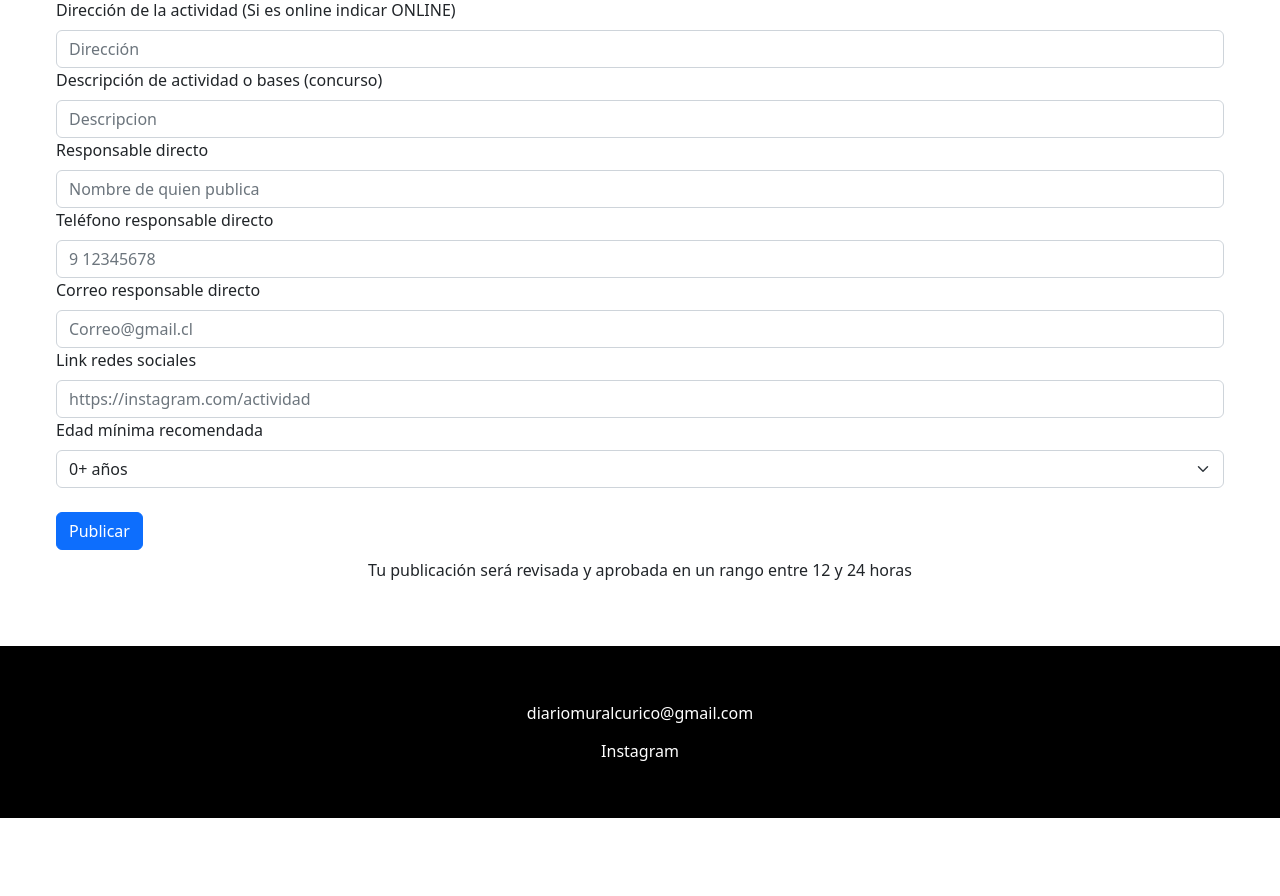
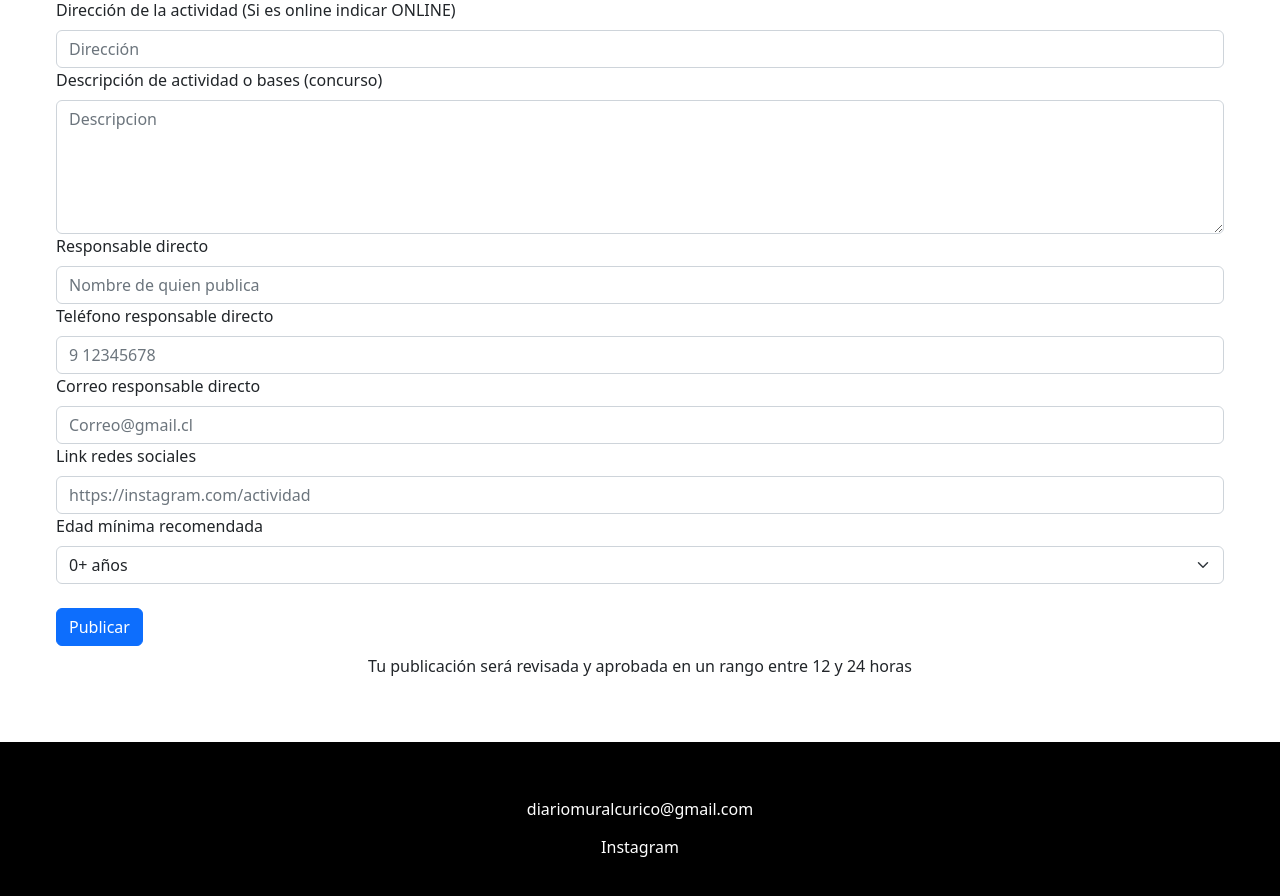
Before and after one commit to Fernandojmo/diariomural, a React (Create React App) app: page /publicar in a window 1280 px wide. Shown: the part 1080-1976 px from the top of the page. Before the commit the page ends 1898 px from the top, so only its background shows below. Built offline with nearby package versions, Linux system fonts and the light colour scheme; no server answers; the database is empty.

Commit message:
se modifica input descripcion

```diff
--- a/src/pages/Reservas/Reservas.jsx
+++ b/src/pages/Reservas/Reservas.jsx
@@ -198,7 +198,16 @@ const Reservas = () => {
 
 
                   <Form.Label>Descripción de actividad o bases (concurso)</Form.Label>
-                  <Form.Control onChange={catchInputs} value={user.descripcion} required name='descripcion' placeholder="Descripcion" />
+                  <Form.Control
+                    as="textarea"
+                    rows={5} // Define el número de filas visibles
+                    style={{ resize: "vertical", overflowY: "scroll" }} // Permite redimensionar verticalmente y agrega scroll
+                    onChange={catchInputs}
+                    value={user.descripcion}
+                    required
+                    name="descripcion"
+                    placeholder="Descripcion"
+                  />
 
 
                   <Form.Label>Responsable directo </Form.Label>
```
